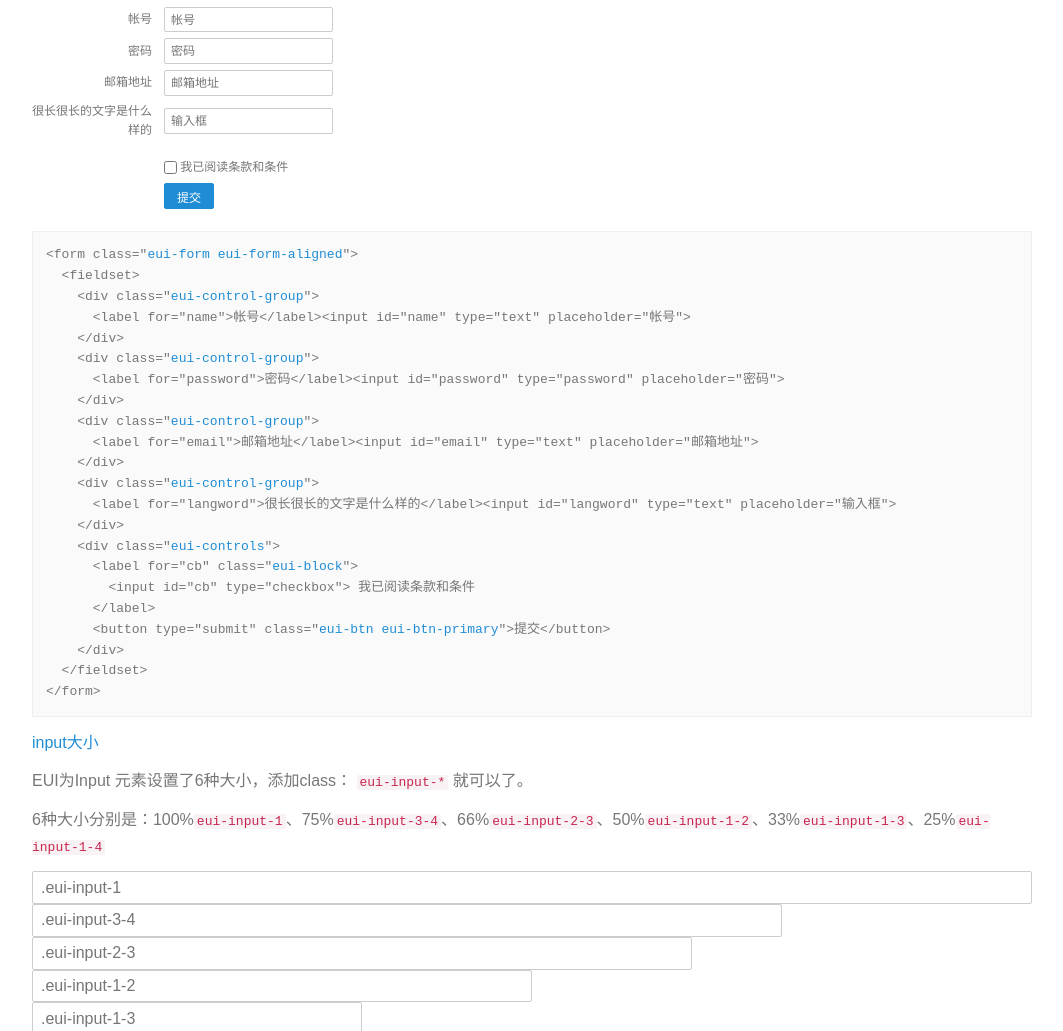
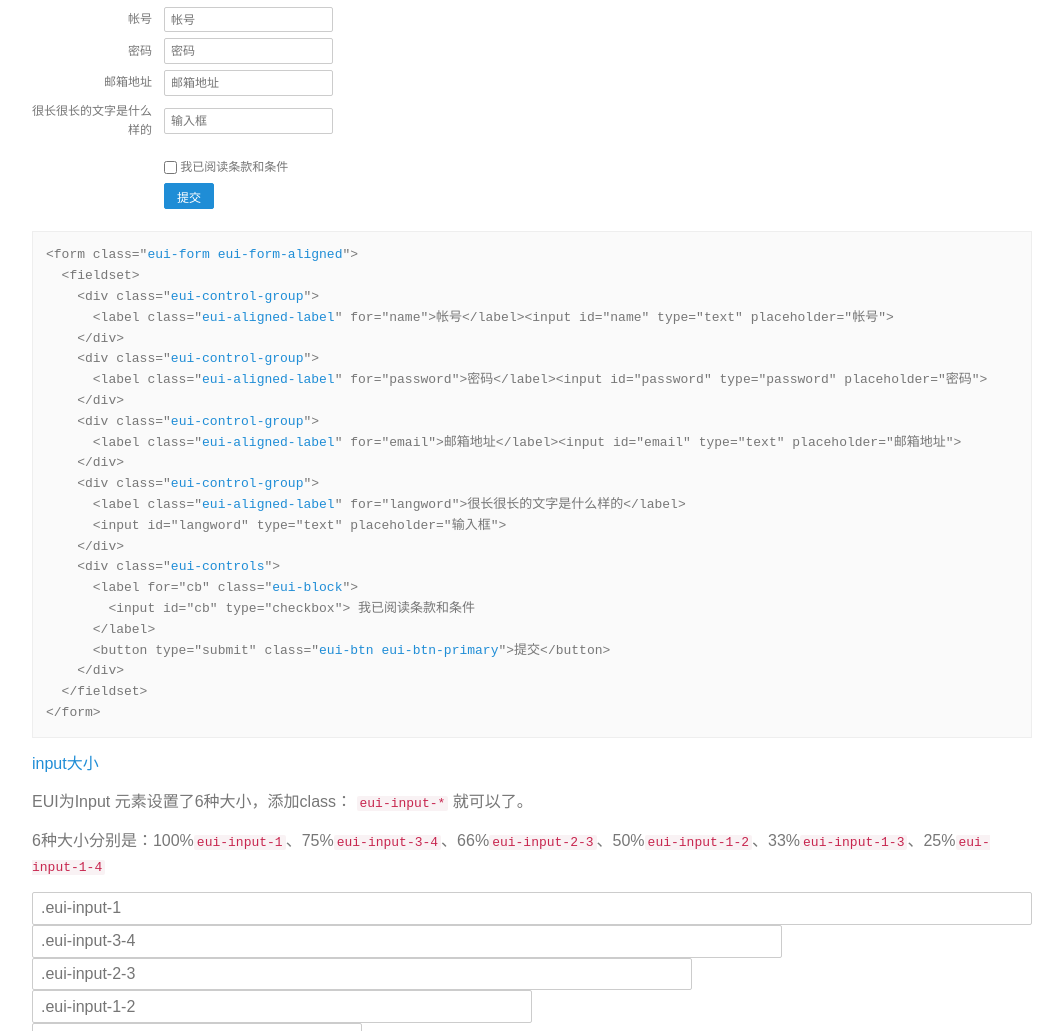
Before and after one commit to rockyxia/eui, a plain HTML site: page demo.html in a window 1280 px wide. Shown: the part 3323-4354 px from the top of the page, without its empty margins (188-1251 px from the left). Drawn offline with nearby package versions, Linux system fonts and the light colour scheme.

Commit message:
EUI v0.2.0

```diff
--- a/demo.html
+++ b/demo.html
@@ -179,7 +179,7 @@
 							<label class="eui-aligned-label" for="name">帐号</label><input id="name" type="text" placeholder="帐号">
 						</div>
 						<div class="eui-control-group">
-							<label class="eui-aligned-label" for="password">密码</label><input id="password" type="password" placeholder="密码">
+							<label class="eui-aligned-label" for="passwords">密码</label><input id="passwords" type="password" placeholder="密码">
 						</div>
 						<div class="eui-control-group">
 							<label class="eui-aligned-label" for="email">邮箱地址</label><input id="email" type="text" placeholder="邮箱地址">
@@ -195,7 +195,7 @@
 						</div>
 					</fieldset>
 				</form>
-				<pre>&lt;form class="<span>eui-form eui-form-aligned</span>"&gt;<br>  &lt;fieldset&gt;<br>    &lt;div class="<span>eui-control-group</span>"&gt;<br>      &lt;label for="name"&gt;帐号&lt;/label&gt;&lt;input id="name" type="text" placeholder="帐号"&gt;<br>    &lt;/div&gt;<br>    &lt;div class="<span>eui-control-group</span>"&gt;<br>      &lt;label for="password"&gt;密码&lt;/label&gt;&lt;input id="password" type="password" placeholder="密码"&gt;<br>    &lt;/div&gt;<br>    &lt;div class="<span>eui-control-group</span>"&gt;<br>      &lt;label for="email"&gt;邮箱地址&lt;/label&gt;&lt;input id="email" type="text" placeholder="邮箱地址"&gt;<br>    &lt;/div&gt;<br>    &lt;div class="<span>eui-control-group</span>"&gt;<br>      &lt;label for="langword"&gt;很长很长的文字是什么样的&lt;/label&gt;&lt;input id="langword" type="text" placeholder="输入框"&gt;<br>    &lt;/div&gt;<br>    &lt;div class="<span>eui-controls</span>"&gt;<br>      &lt;label for="cb" class="<span>eui-block</span>"&gt;<br>        &lt;input id="cb" type="checkbox"&gt; 我已阅读条款和条件<br>      &lt;/label&gt;<br>      &lt;button type="submit" class="<span>eui-btn eui-btn-primary</span>"&gt;提交&lt;/button&gt;<br>    &lt;/div&gt;<br>  &lt;/fieldset&gt;<br>&lt;/form&gt;</pre>
+				<pre>&lt;form class="<span>eui-form eui-form-aligned</span>"&gt;<br>  &lt;fieldset&gt;<br>    &lt;div class="<span>eui-control-group</span>"&gt;<br>      &lt;label class="<span>eui-aligned-label</span>" for="name"&gt;帐号&lt;/label&gt;&lt;input id="name" type="text" placeholder="帐号"&gt;<br>    &lt;/div&gt;<br>    &lt;div class="<span>eui-control-group</span>"&gt;<br>      &lt;label class="<span>eui-aligned-label</span>" for="password"&gt;密码&lt;/label&gt;&lt;input id="password" type="password" placeholder="密码"&gt;<br>    &lt;/div&gt;<br>    &lt;div class="<span>eui-control-group</span>"&gt;<br>      &lt;label class="<span>eui-aligned-label</span>" for="email"&gt;邮箱地址&lt;/label&gt;&lt;input id="email" type="text" placeholder="邮箱地址"&gt;<br>    &lt;/div&gt;<br>    &lt;div class="<span>eui-control-group</span>"&gt;<br>      &lt;label class="<span>eui-aligned-label</span>" for="langword"&gt;很长很长的文字是什么样的&lt;/label&gt;<br>      &lt;input id="langword" type="text" placeholder="输入框"&gt;<br>    &lt;/div&gt;<br>    &lt;div class="<span>eui-controls</span>"&gt;<br>      &lt;label for="cb" class="<span>eui-block</span>"&gt;<br>        &lt;input id="cb" type="checkbox"&gt; 我已阅读条款和条件<br>      &lt;/label&gt;<br>      &lt;button type="submit" class="<span>eui-btn eui-btn-primary</span>"&gt;提交&lt;/button&gt;<br>    &lt;/div&gt;<br>  &lt;/fieldset&gt;<br>&lt;/form&gt;</pre>
 			</div>
 			<div class="item">
 				<h3>input大小</h3>
```
